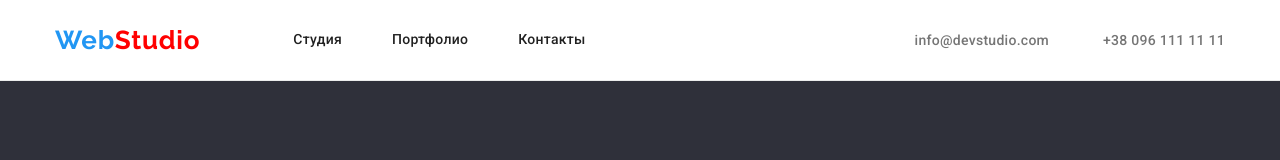
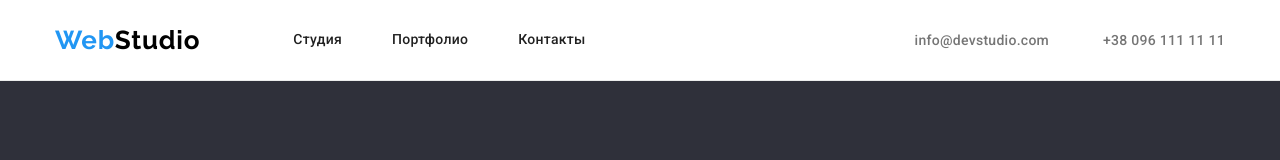
Before and after one commit to anatolijkapitan/goit-markup-hw-03, a plain HTML site: page index.html in a window 1280 px wide. Shown: the top 160 px of the page. Drawn offline with nearby package versions, Linux system fonts and the light colour scheme.

Commit message:
Зміни 2

```diff
--- a/css/styles.css
+++ b/css/styles.css
@@ -436,13 +436,3 @@ body {
     letter-spacing: 0.03em;
     color: var(--primary-text-color);
 }
-
-.header-logo {
-    margin-right: 93px;
-    font-family: 'Raleway';
-    color: red;
-    font-weight: 700;
-    font-size: 26px;
-    line-height: 1.19;
-    letter-spacing: 0.03em;
-}
```
